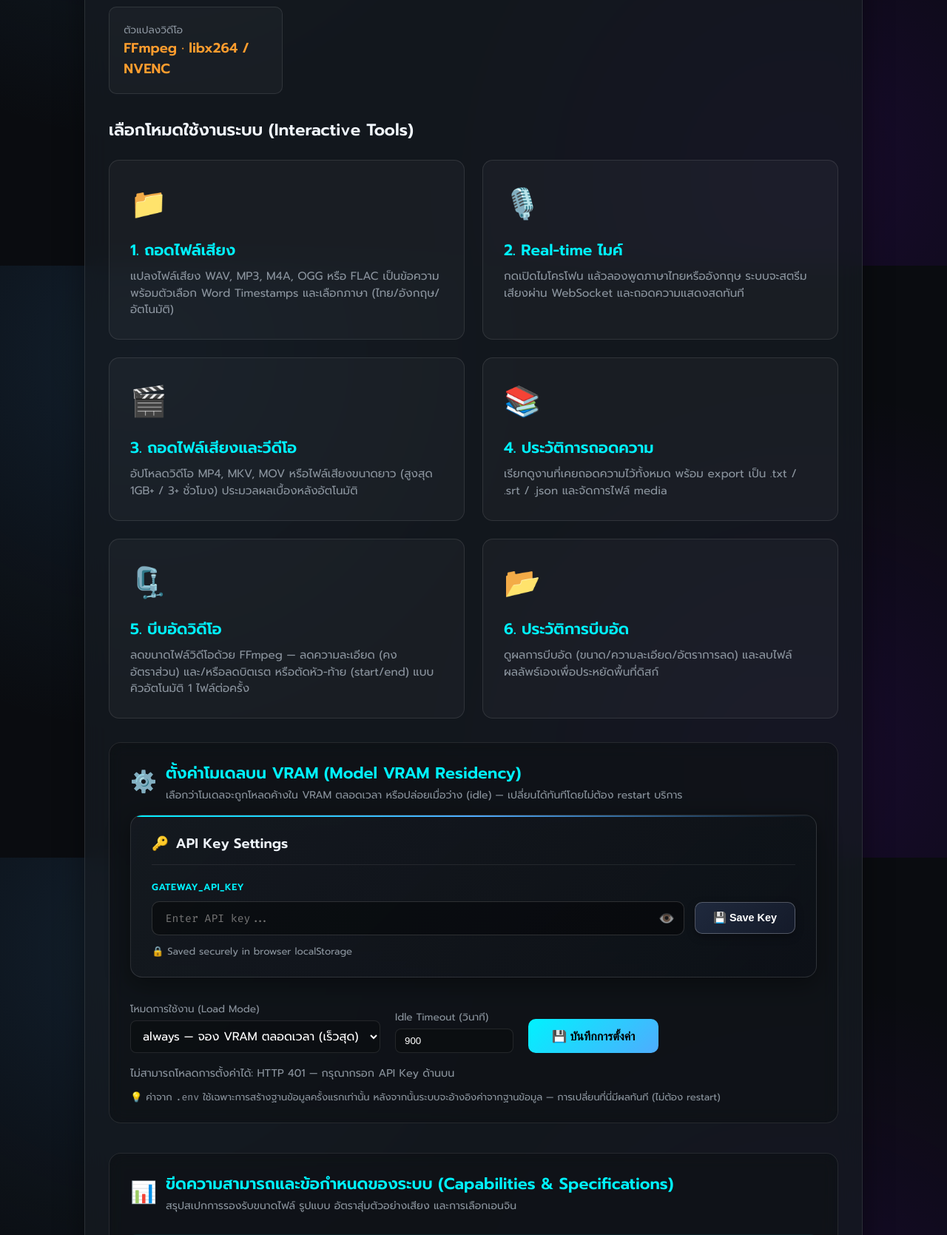
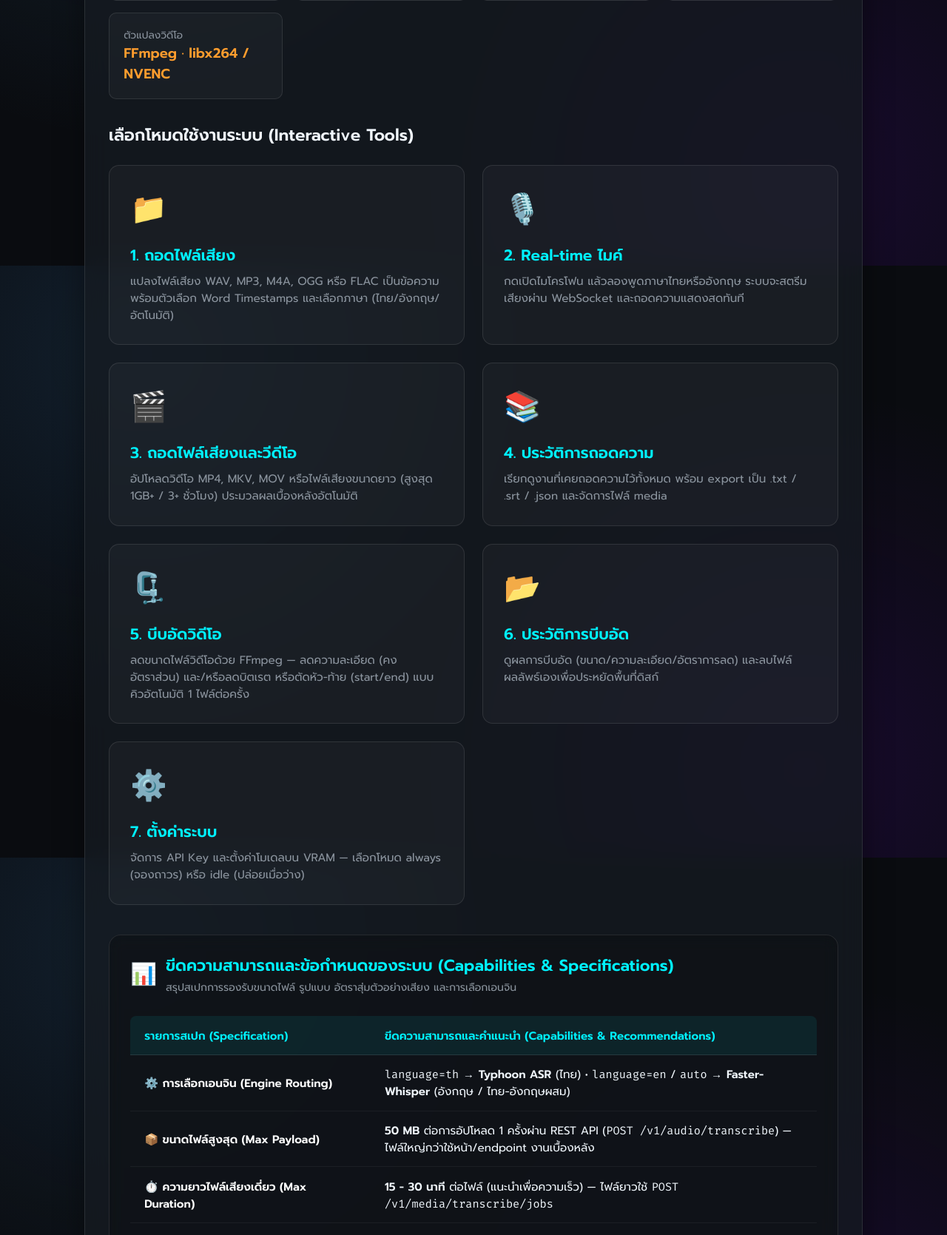
Before and after one commit to choonewza-pro/choonova-transcribe, a FastAPI app: page / in a window 1280 px wide. Shown: the part 1241-2910 px from the top of the page at 74% size. Run offline with FastAPI, Linux system fonts and the light colour scheme; data comes from the database, SQL or seed files in the repository; data that the repository does not hold is empty; some libraries are stand-ins or nearby versions.

Commit message:
feat(ui): add /setting page, move VRAM model & API key config, add nav link
- Create standalone /setting page combining Model VRAM Residency and API Key settings
- Move API Key Settings card out of all other pages (upload, realtime, media,
  jobs, compress, compress_jobs, index) — now only on /setting
- Add settings nav link to header navbar
- Add card #7 (settings) to home page nav-cards
- Collapse API Endpoints section into <details> (expandable) on home page
- model_status.js: show API key warning banner with link to /setting when
  no key is configured
- Update README with /setting route, Modes, and directory listing

```diff
--- a/app/main.py
+++ b/app/main.py
@@ -489,6 +489,11 @@ async def compress_jobs_history_page(request: Request):
 @app.get("/media/transcribe/jobs/history", response_class=HTMLResponse)
 async def jobs_history_page(request: Request):
     return templates.TemplateResponse(request=request, name="jobs.html")
+
+
+@app.get("/setting", response_class=HTMLResponse)
+async def settings_page(request: Request):
+    return templates.TemplateResponse(request=request, name="setting.html")
 
 
 @app.get("/jobs/history", response_class=HTMLResponse)
--- a/app/static/js/model_status.js
+++ b/app/static/js/model_status.js
@@ -50,7 +50,22 @@
       `</div>`;
   }
 
+  function renderNoApiKey() {
+    const badgeEl = getBadgeEl();
+    if (!badgeEl) return;
+    badgeEl.innerHTML =
+      `<div class="model-status-title" style="color: #ff6b6b;">⚠️ ยังไม่ได้ตั้งค่า API Key</div>` +
+      `<div class="model-status-body" style="text-align: center;">` +
+      `<p style="margin: 0.25rem 0; color: var(--text-muted); font-size: 0.88rem;">กรุณาตั้งค่า API Key ก่อนใช้งานระบบ</p>` +
+      `<a href="/setting" class="btn-primary" style="display: inline-block; padding: 0.45rem 1.2rem; text-decoration: none; font-size: 0.9rem; margin-top: 0.15rem;">⚙️ ไปที่หน้าตั้งค่า</a>` +
+      `</div>`;
+  }
+
   async function refresh() {
+    if (!getApiKey()) {
+      renderNoApiKey();
+      return null;
+    }
     const data = await fetchStatus();
     if (data) render(data);
     return data;
--- a/app/templates/compress.html
+++ b/app/templates/compress.html
@@ -271,7 +271,7 @@
 
       {% include 'partials/retention_banner.html' %}
 
-      {% include 'partials/api_key_settings.html' %}
+
 
       <form id="compressForm" data-max-upload-mb="{{ max_upload_mb|default(0) }}">
         <div class="dropzone" id="compressDropzone">
--- a/app/templates/compress_jobs.html
+++ b/app/templates/compress_jobs.html
@@ -299,7 +299,7 @@
 
       {% include 'partials/retention_banner.html' %}
 
-      {% include 'partials/api_key_settings.html' %}
+
 
       <div class="list-actions">
         <span class="list-meta" id="listMeta">กำลังโหลดรายการ...</span>
--- a/app/templates/index.html
+++ b/app/templates/index.html
@@ -90,43 +90,12 @@
           <h3>6. ประวัติการบีบอัด</h3>
           <p>ดูผลการบีบอัด (ขนาด/ความละเอียด/อัตราการลด) และลบไฟล์ผลลัพธ์เองเพื่อประหยัดพื้นที่ดิสก์</p>
         </a>
-      </div>
 
-      <!-- Model VRAM Residency Settings -->
-      <div style="margin: 2rem 0; padding: 1.5rem 1.75rem; background: rgba(0, 0, 0, 0.25); border: 1px solid var(--card-border); border-radius: 16px; backdrop-filter: blur(10px);">
-        <div style="display: flex; align-items: center; gap: 0.75rem; margin-bottom: 1rem;">
-          <span style="font-size: 1.8rem;">⚙️</span>
-          <div>
-            <h2 style="font-size: 1.35rem; color: var(--accent-cyan); margin: 0;">ตั้งค่าโมเดลบน VRAM (Model VRAM Residency)</h2>
-            <p style="color: var(--text-muted); font-size: 0.88rem; margin: 0.2rem 0 0 0;">
-              เลือกว่าโมเดลจะถูกโหลดค้างใน VRAM ตลอดเวลา หรือปล่อยเมื่อว่าง (idle) — เปลี่ยนได้ทันทีโดยไม่ต้อง restart บริการ
-            </p>
-          </div>
-        </div>
-
-        {% include 'partials/api_key_settings.html' %}
-
-        <div id="modelSettingsForm" style="display: flex; flex-wrap: wrap; gap: 1.25rem; align-items: flex-end; margin-top: 1rem;">
-          <label style="display: flex; flex-direction: column; gap: 0.35rem;">
-            <span style="color: var(--text-muted); font-size: 0.85rem;">โหมดการใช้งาน (Load Mode)</span>
-            <select id="settingsLoadMode" class="form-select" style="padding: 0.5rem 0.75rem; border-radius: 8px; background: rgba(0,0,0,0.25); color: #fff; border: 1px solid var(--card-border);">
-              <option value="always">always — จอง VRAM ตลอดเวลา (เร็วสุด)</option>
-              <option value="idle">idle — ปล่อย VRAM เมื่อไม่ใช้งานเกินเวลา</option>
-            </select>
-          </label>
-
-          <label style="display: flex; flex-direction: column; gap: 0.35rem;" id="settingsTimeoutWrap">
-            <span style="color: var(--text-muted); font-size: 0.85rem;">Idle Timeout (วินาที)</span>
-            <input type="number" id="settingsIdleTimeout" min="30" step="30" value="900" style="padding: 0.5rem 0.75rem; border-radius: 8px; background: rgba(0,0,0,0.25); color: #fff; border: 1px solid var(--card-border); width: 160px;">
-          </label>
-
-          <button type="button" class="btn-primary" id="saveModelSettingsBtn">💾 บันทึกการตั้งค่า</button>
-        </div>
-
-        <div id="settingsStatus" style="margin-top: 1rem; font-size: 0.9rem; color: var(--text-muted);">กำลังโหลดการตั้งค่าปัจจุบัน...</div>
-        <p style="color: var(--text-muted); font-size: 0.82rem; margin: 0.75rem 0 0 0;">
-          💡 ค่าจาก <code>.env</code> ใช้เฉพาะการสร้างฐานข้อมูลครั้งแรกเท่านั้น หลังจากนั้นระบบจะอ้างอิงค่าจากฐานข้อมูล — การเปลี่ยนที่นี่มีผลทันที (ไม่ต้อง restart)
-        </p>
+        <a href="/setting" class="card-button">
+          <div class="icon">⚙️</div>
+          <h3>7. ตั้งค่าระบบ</h3>
+          <p>จัดการ API Key และตั้งค่าโมเดลบน VRAM — เลือกโหมด always (จองถาวร) หรือ idle (ปล่อยเมื่อว่าง)</p>
+        </a>
       </div>
 
       <!-- Model Capabilities & Specifications Table -->
@@ -206,10 +175,10 @@
       </div>
 
       <!-- API Endpoints Documentation -->
-      <hr style="border: 0; border-top: 1px solid var(--card-border); margin: 2rem 0;">
-
-      <h2 style="font-size: 1.8rem; margin-bottom: 0.5rem; color: var(--accent-cyan);">📚 วิธีการใช้งาน API Endpoints ทั้งหมด</h2>
-      <p style="color: var(--text-muted); margin-bottom: 2rem;">เอกสารประกอบการเชื่อมต่อบริการ ChooNova Transcribe สำหรับนักพัฒนา (Developer API Reference) — คลิกที่แต่ละ endpoint เพื่อดูรายละเอียด</p>
+      <details style="margin-top: 2rem;">
+        <summary style="cursor: pointer; font-size: 1.4rem; font-weight: 600; color: var(--accent-cyan); padding: 0.5rem 0;">📚 วิธีการใช้งาน API Endpoints ทั้งหมด <span style="font-size: 0.85rem; color: var(--text-muted); font-weight: 400;">(คลิกเพื่อเปิด/ปิด)</span></summary>
+        <div style="margin-top: 1rem;">
+        <p style="color: var(--text-muted); margin-bottom: 2rem;">เอกสารประกอบการเชื่อมต่อบริการ ChooNova Transcribe สำหรับนักพัฒนา (Developer API Reference) — คลิกที่แต่ละ endpoint เพื่อดูรายละเอียด</p>
 
       <!-- Authentication Rules -->
       <div style="background: rgba(0, 242, 254, 0.05); border: 1px solid rgba(0, 242, 254, 0.2); padding: 1.2rem; border-radius: 10px; margin-bottom: 2rem;">
@@ -227,6 +196,8 @@
       {% include 'partials/api_card_realtime.html' %}
       {% include 'partials/api_card_media.html' %}
       {% include 'partials/api_card_compress.html' %}
+        </div>
+      </details>
 
     </div>
   </main>
@@ -236,6 +207,6 @@
     <br><span style="opacity: 0.7;">🤖 พัฒนาด้วย DeepSeek V4 Flash Model</span>
   </footer>
 
-  <script src="/static/js/settings.js?v=1"></script>
+  <script src="/static/js/model_status.js?v=2"></script>
 </body>
 </html>
--- a/app/templates/jobs.html
+++ b/app/templates/jobs.html
@@ -383,8 +383,7 @@
       <h1>📚 ประวัติการถอดความ (Transcription History)</h1>
       <p class="subtitle" style="margin-bottom: 1.5rem;">เรียกดูข้อมูลการถอดเสียงของแต่ละรายการภายหลังได้ พร้อม export เป็นไฟล์ .txt / .srt / .json และจัดการไฟล์ media บนเครื่อง</p>
 
-      <!-- API Key Settings Card -->
-      {% include 'partials/api_key_settings.html' %}
+
 
       <div class="list-actions">
         <span class="list-meta" id="listMeta">กำลังโหลดรายการ...</span>
--- a/app/templates/media.html
+++ b/app/templates/media.html
@@ -110,8 +110,7 @@
       <p class="subtitle" style="margin-bottom: 1.5rem;">รองรับไฟล์วิดีโอ MP4, MKV, MOV หรือไฟล์เสียงขนาดยาว (สูงสุด 1GB+ / 3+ ชั่วโมง) ทำงานเบื้องหลังอัตโนมัติ</p>
       {% endif %}
 
-      <!-- API Key Settings Card -->
-      {% include 'partials/api_key_settings.html' %}
+
 
       <form id="mediaUploadForm" data-max-upload-mb="{{ max_upload_mb|default(0) }}">
         <div class="dropzone" id="mediaDropzone">
--- a/app/templates/partials/header.html
+++ b/app/templates/partials/header.html
@@ -18,6 +18,7 @@
       <a href="/media/transcribe/jobs/history" class="nav-link {% if active_page == 'jobs' %}active{% endif %}">ประวัติการถอดความ</a>
       <a href="/media/compress" class="nav-link {% if active_page == 'compress' %}active{% endif %}">บีบอัดวิดีโอ</a>
       <a href="/media/compress/jobs/history" class="nav-link {% if active_page == 'compress_jobs' %}active{% endif %}">ประวัติการบีบอัด</a>
+      <a href="/setting" class="nav-link {% if active_page == 'setting' %}active{% endif %}">ตั้งค่า</a>
     </nav>
   </header>
 
--- a/app/templates/realtime.html
+++ b/app/templates/realtime.html
@@ -18,8 +18,7 @@
       <h1>🎙️ พูดผ่านไมโครโฟนแบบ Real-time</h1>
       <p class="subtitle" style="margin-bottom: 1.5rem;">เลือกไมโครโฟน กดปุ่มไมค์เพื่อเริ่มพูด ระบบจะสตรีมเสียงผ่าน WebSocket และถอดความเป็นข้อความสดทันที</p>
 
-      <!-- API Key Settings Card -->
-      {% include 'partials/api_key_settings.html' %}
+
 
       <!-- Microphone Permission Alert Banner -->
       <div id="permissionNotice" class="perm-banner" style="display: none;">
--- a/app/templates/upload.html
+++ b/app/templates/upload.html
@@ -18,8 +18,7 @@
       <h1>📁 แปลงไฟล์เสียงเป็นข้อความ</h1>
       <p class="subtitle" style="margin-bottom: 1.5rem;">รองรับไฟล์เสียงรูปแบบ WAV, MP3, M4A, OGG, FLAC (แนะนำความถี่ 16kHz)</p>
 
-      <!-- API Key Settings Card -->
-      {% include 'partials/api_key_settings.html' %}
+
 
       <form id="uploadForm" data-max-audio-upload-mb="{{ max_audio_upload_mb|default(50) }}">
         <div class="dropzone" id="dropzone">
```
Also changed, not shown: app/templates/setting.html (added, +76 -0 lines), README.md.
